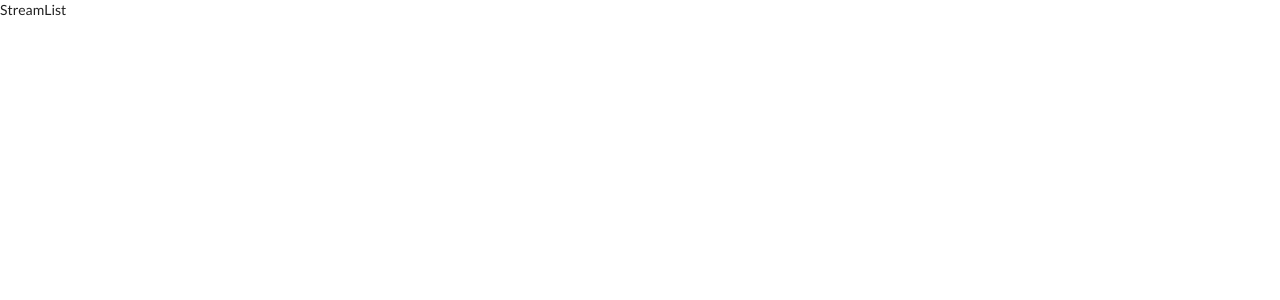
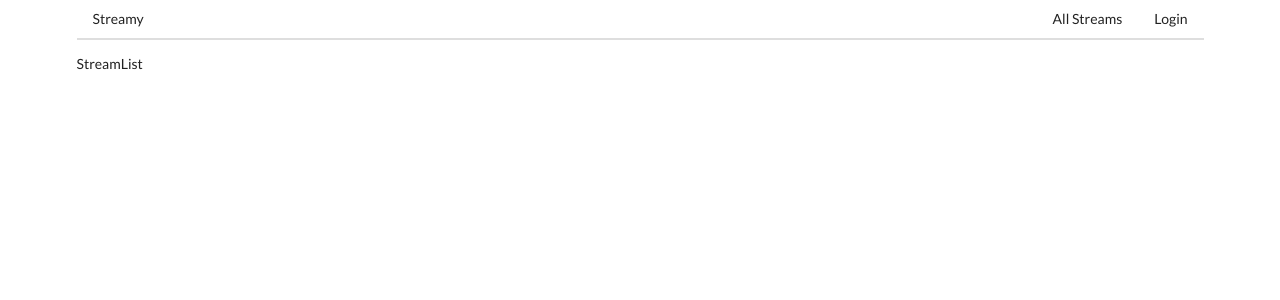
Before and after one commit to czekajbeata/UdemyReactCourse-App8-streaming-videos, a React (Create React App) app in the folder client/: page / in a window 1280 px wide. Shown: the top 300 px of the page. Built offline with nearby package versions, Linux system fonts and the light colour scheme.

Commit message:
added Header component

```diff
--- a/client/src/components/App.js
+++ b/client/src/components/App.js
@@ -5,12 +5,14 @@
 import StreamEdit from "./streams/StreamEdit";
 import StreamDelete from "./streams/StreamDelete";
 import StreamShow from "./streams/StreamShow";
+import Header from "./Header";
 
 const App = () => {
   return (
-    <div>
+    <div className="ui container">
       <BrowserRouter>
         <div>
+          <Header />
           <Route path="/" exact component={StreamList} />
           <Route path="/streams/new" exact component={StreamCreate} />
           <Route path="/streams/edit" exact component={StreamEdit} />
--- /dev/null
+++ b/client/src/components/Header.js
@@ -0,0 +1,22 @@
+import React from "react";
+import { Link } from "react-router-dom";
+
+const Header = () => {
+  return (
+    <div className="ui secondary pointing menu">
+      <Link to="/" className="item">
+        Streamy
+      </Link>
+      <div className="right menu">
+        <Link to="/" className="item">
+          All Streams
+        </Link>
+        <Link to="" className="item">
+          Login
+        </Link>
+      </div>
+    </div>
+  );
+};
+
+export default Header;
```
